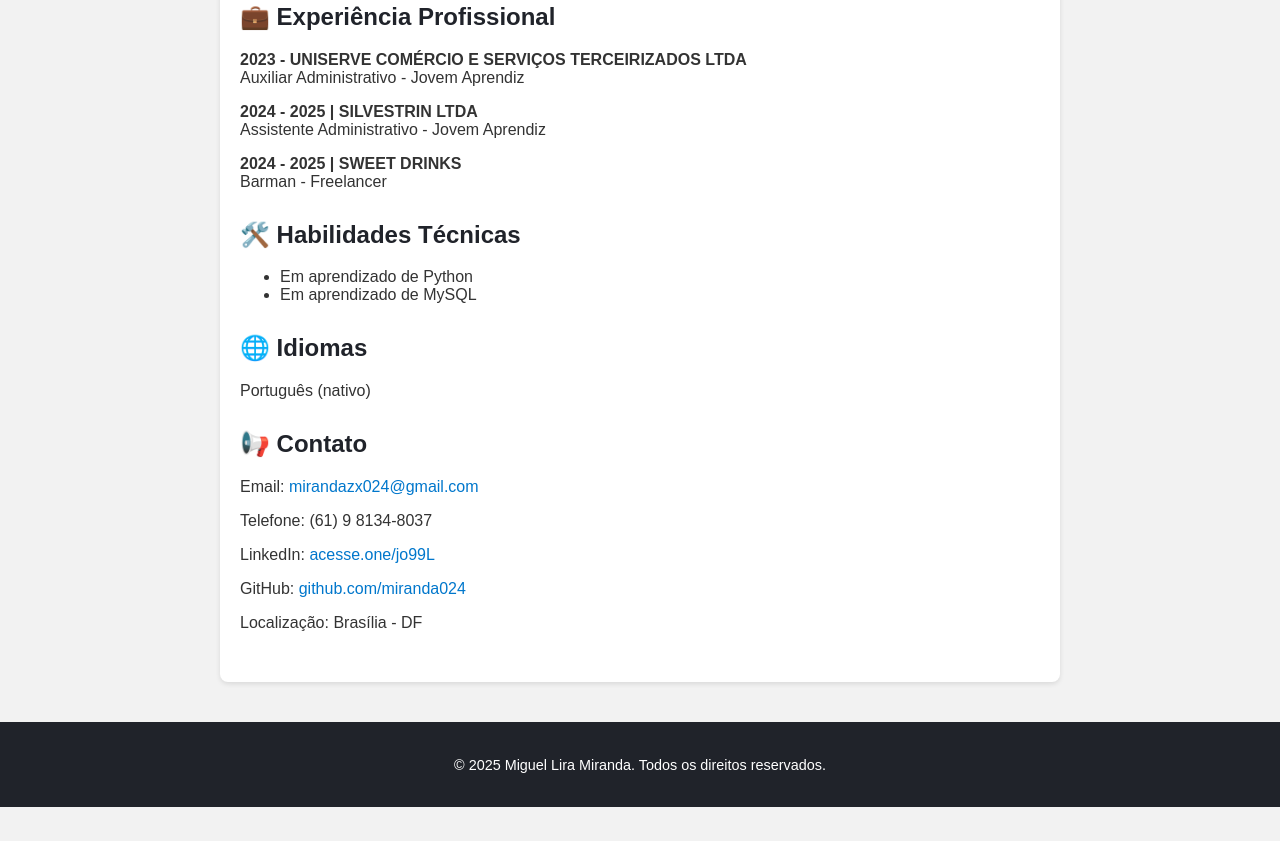
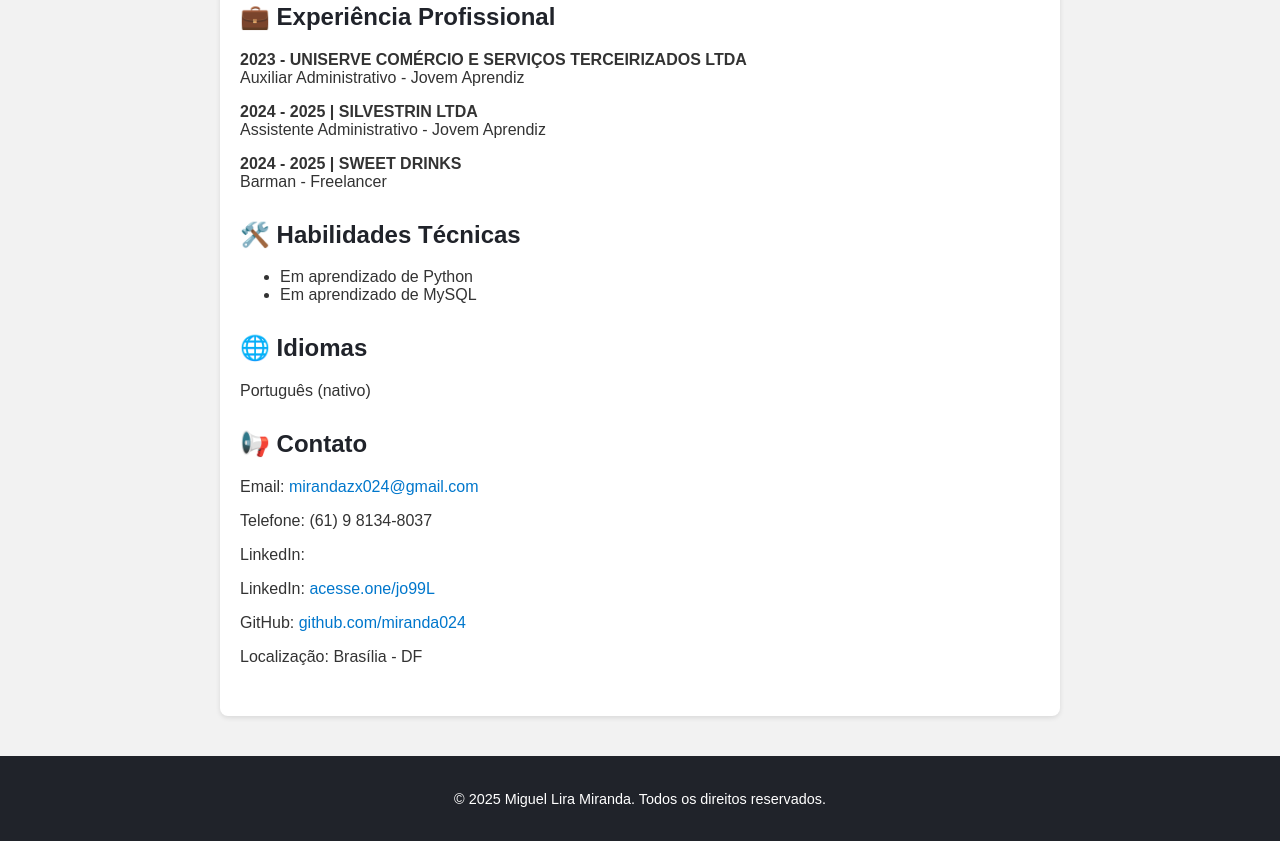
Before and after one commit to miranda024/site_portif-lio, a plain HTML site: page index.html in a window 1280 px wide. Shown: the part 467-1308 px from the top of the page. Before the commit the page ends 1274 px from the top, so only its background shows below. Drawn offline with Linux system fonts and the light colour scheme.

Commit message:
Update index.html

```diff
--- a/index.html
+++ b/index.html
@@ -96,7 +96,7 @@
       <h2>📢 Contato</h2>
       <p>Email: <a href="mailto:mirandazx024@gmail.com">mirandazx024@gmail.com</a></p>
       <p>Telefone: (61) 9 8134-8037</p>
-      <p>LinkedIn: <a href="https://www.linkedin.com/in/miguel-lira-miranda-012a88352/" target="_blank">acesse.one/jo99L</a></p>
+      <p>LinkedIn: <p>LinkedIn: <a href="https://www.linkedin.com/in/miguel-lira-miranda-012a88352/" target="_blank">acesse.one/jo99L</a></p>
       <p>GitHub: <a href="https://github.com/miranda024" target="_blank">github.com/miranda024</a></p>
       <p>Localização: Brasília - DF</p>
     </section>
```
